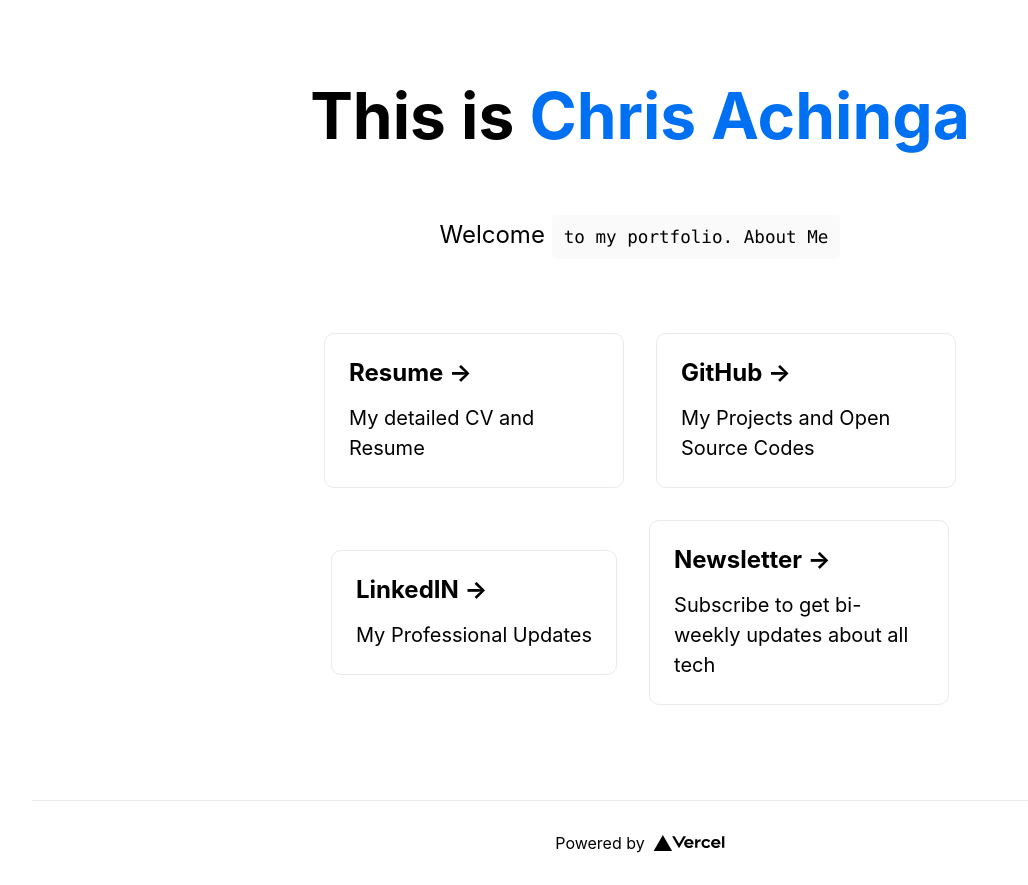
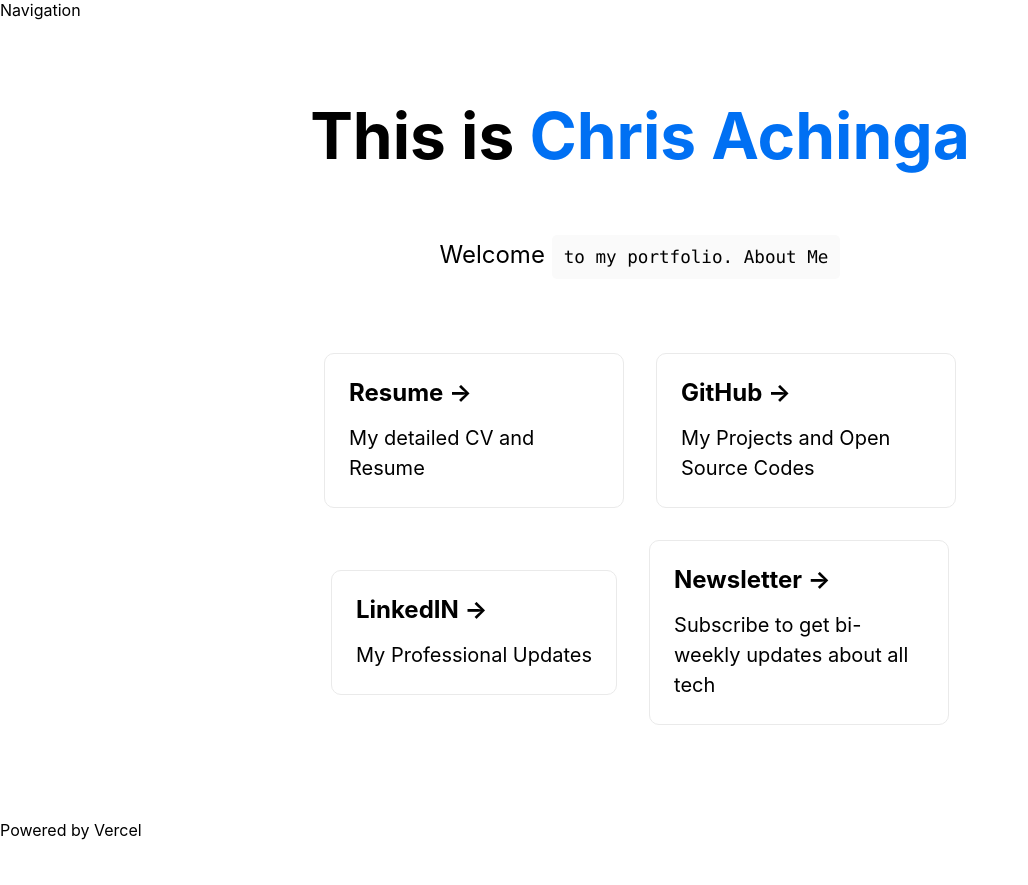
Before and after one commit to achingachris/chrisdevcode, a Next.js app: page / in a window 1280 px wide. Shown: the whole page, without its empty margins (0-1028 px from the left). After the commit the page ends 840 px from the top, so only its background shows below. Built offline with nearby package versions, Linux system fonts and the light colour scheme.

Commit message:
footer and header

```diff
--- a/layouts/Layout.tsx
+++ b/layouts/Layout.tsx
@@ -1,7 +1,7 @@
 import React, { ReactNode } from 'react'
 import Footer from './components/Footer'
 import MetaTags from './components/MetaTags'
-import styles from '../styles/Home.module.css'
+import NavBar from './components/NavBar'
 
 // defining components
 type Props = {
@@ -12,8 +12,9 @@ type Props = {
 const Layout = ({ children, web_name = 'Chris Achinga' }: Props) => {
   return (
     <>
-      <div className={styles.container}>
-        <MetaTags />
+      <MetaTags />
+      <div>
+        <NavBar />
         <main>{children}</main>
         <Footer />
       </div>
--- a/layouts/components/Footer.tsx
+++ b/layouts/components/Footer.tsx
@@ -1,18 +1,12 @@
-import Image from 'next/image'
-import styles from '@/styles/Home.module.css'
-
 const Footer = () => {
   return (
-    <footer className={styles.footer}>
+    <footer>
       <a
-        href='https://vercel.com?utm_source=create-next-app&utm_medium=default-template&utm_campaign=create-next-app'
+        href='https://vercel.com'
         target='_blank'
         rel='noopener noreferrer'
       >
-        Powered by{' '}
-        <span className={styles.logo}>
-          <Image src='/vercel.svg' alt='Vercel Logo' width={72} height={16} />
-        </span>
+        Powered by Vercel
       </a>
     </footer>
   )
--- /dev/null
+++ b/layouts/components/NavBar.tsx
@@ -0,0 +1,5 @@
+const NavBar = () => {
+  return <nav>Navigation</nav>
+}
+
+export default NavBar
```
